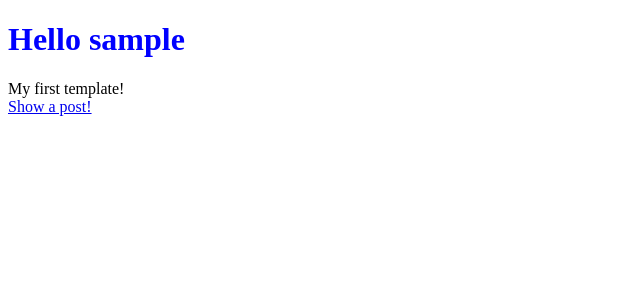
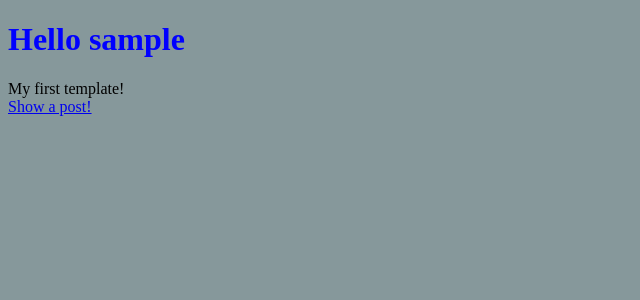
Before and after one commit to DasNando/idb, a Flask app: a page that uses templates/home.html in a window 1280 px wide. Shown: the top 300 px of the page, without its empty margins (0-640 px from the left). Run offline with Flask 3, Linux system fonts and the light colour scheme; parts of the project's set-up code (start-up, migrations or seed data) failed here and were passed over.

```diff
--- a/static/css/style.css
+++ b/static/css/style.css
@@ -4,3 +4,6 @@ h1{
 .pagetitle {
     color: #008000;
 }
+body {
+    background-color: #86989B;
+}
--- a/templates/home.html
+++ b/templates/home.html
@@ -1,6 +1,6 @@
 <!DOCTYPE html>
+<html>
 <link rel="stylesheet" type="text/css" href="{{ url_for('static', filename='css/style.css') }}">
-<html>
 <head>
 <title>WHAT UP BOIS</title>
 </head>
```
